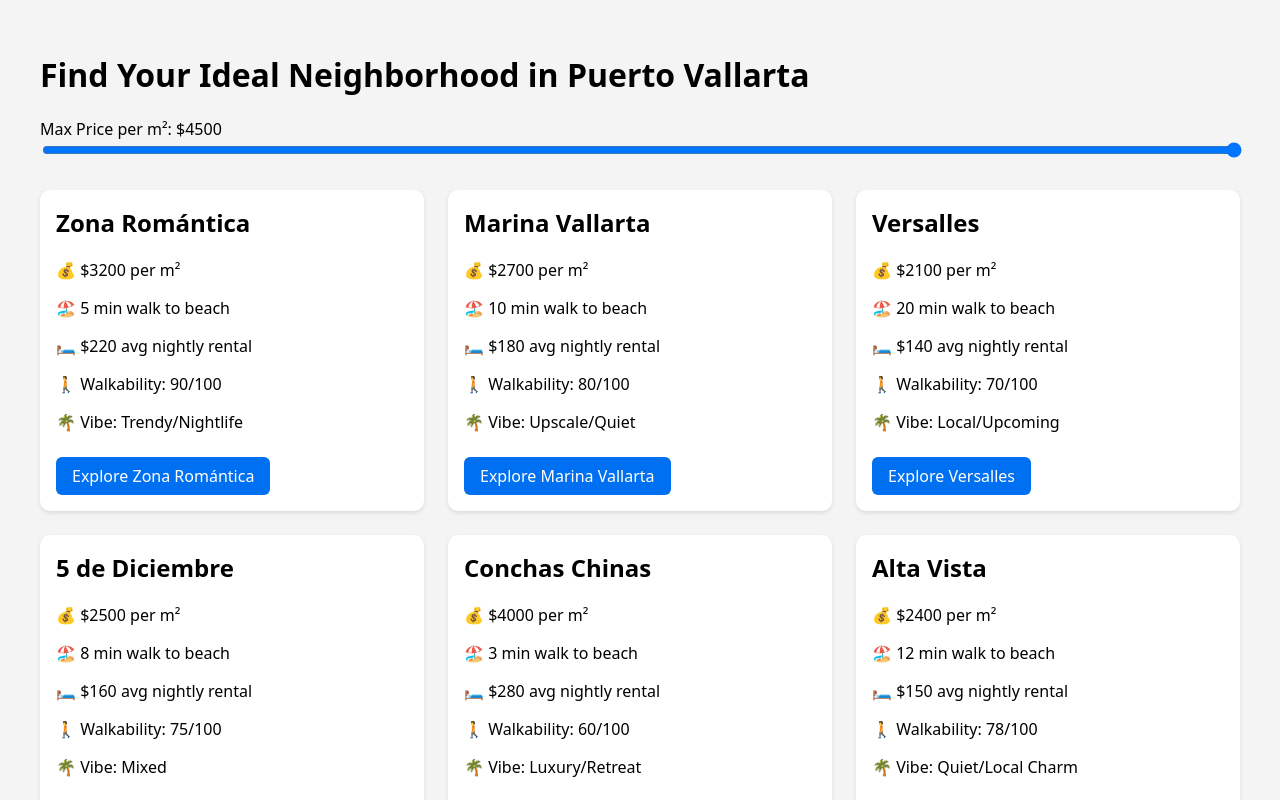
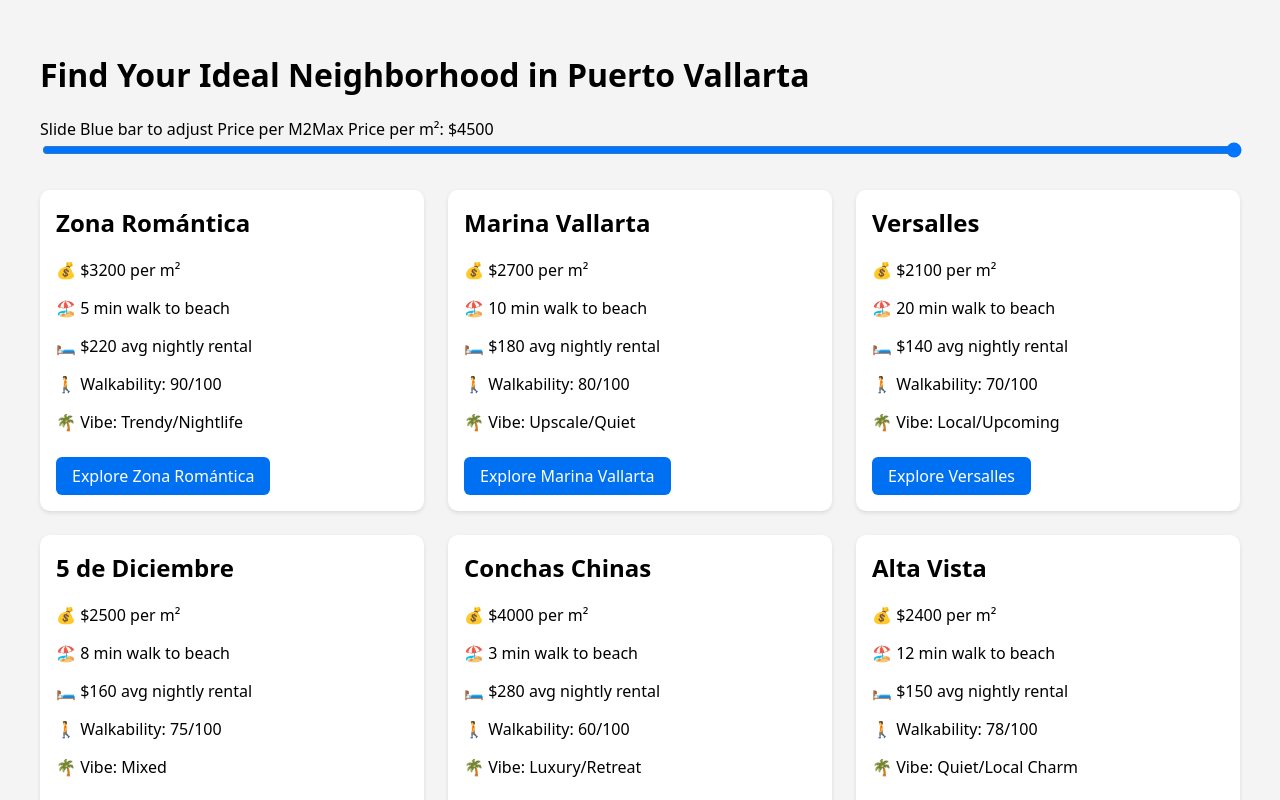
Before and after one commit to grdino/pv-tool-01, a React (Create React App) app: page / in a window 1280 px wide. Shown: the top 800 px of the page. Built offline with nearby package versions, Linux system fonts and the light colour scheme.

Commit message:
Update App.js
added blue bar verbage

```diff
--- a/src/App.js
+++ b/src/App.js
@@ -18,6 +18,7 @@ export default function App() {
   return (
     <div className="container">
       <h1>Find Your Ideal Neighborhood in Puerto Vallarta</h1>
+      <label>Slide Blue bar to adjust Price per M2</label>
       <label>Max Price per m²: ${maxPrice}</label>
       <input
         type="range"
```
